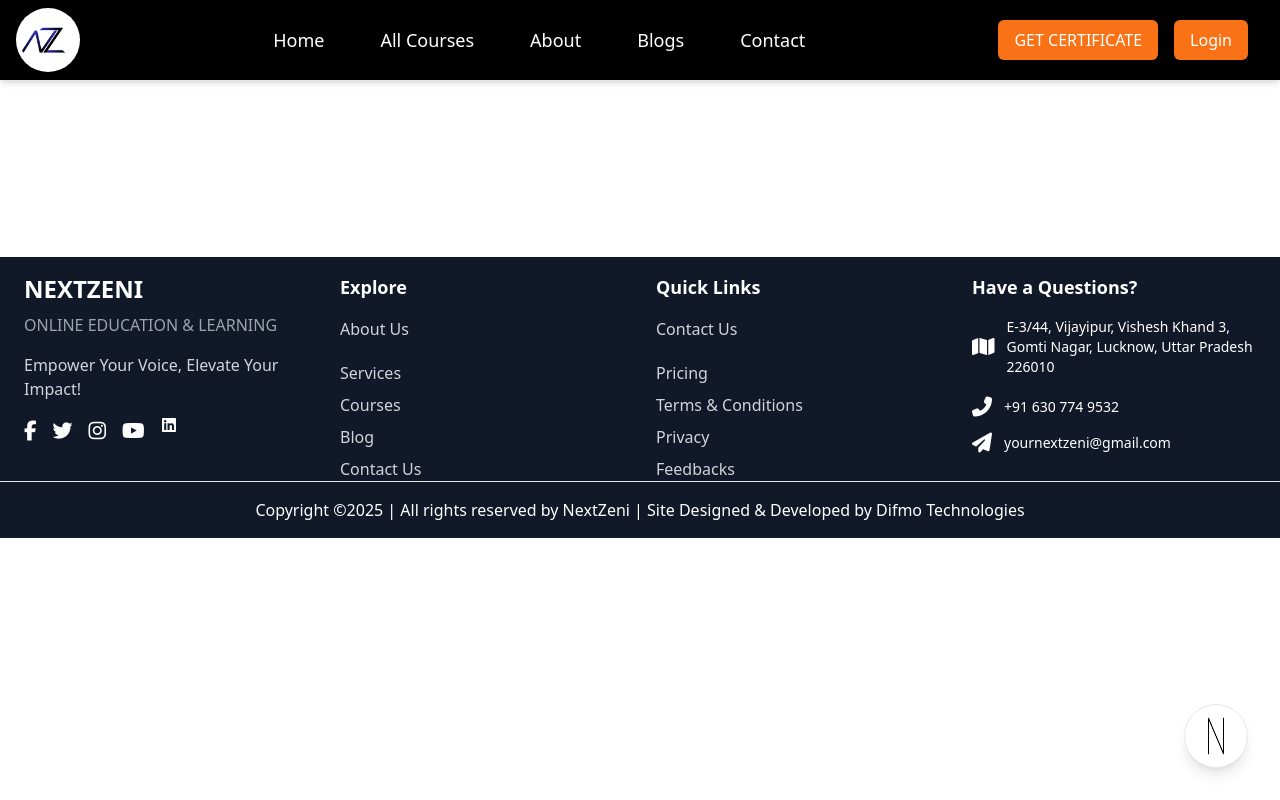
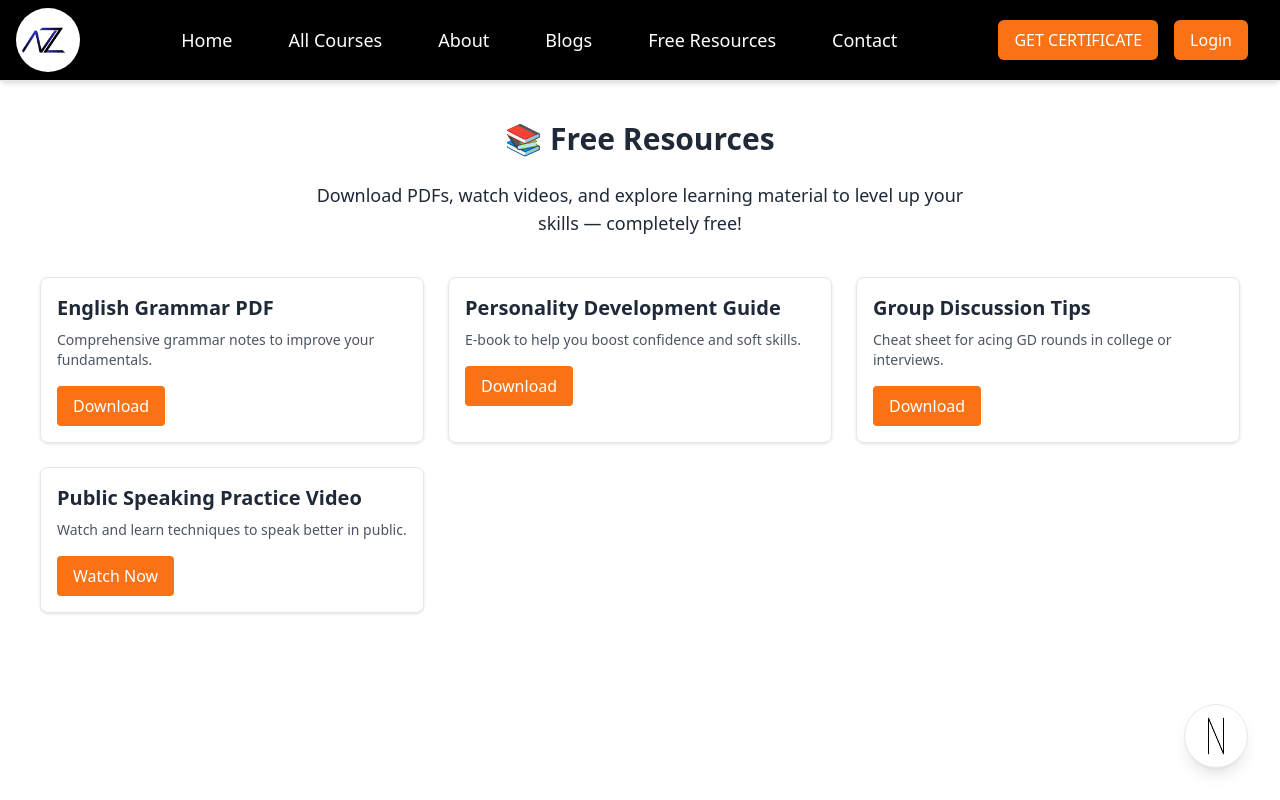
Before and after one commit to difmo/nextzeni, a React (Vite) app: page /free-resources in a window 1280 px wide. Shown: the top 800 px of the page. Built offline with nearby package versions, Linux system fonts and the light colour scheme; no server answers.

Commit message:
save chnage

```diff
--- a/src/App.jsx
+++ b/src/App.jsx
@@ -16,6 +16,7 @@
 import AuthRoutes from "./routes/AuthRoutes.jsx";
 import Providers from "./context/Providers.jsx";
 import BlogPage from "./admin/AddBlogs/BlogPage.jsx";
+import FreeResourcesPage from "./components/resources/FreeResourcesPage.jsx";
 
 function App() {
   return (
@@ -32,6 +33,8 @@
 
           <Route path="/blogs/*" element={<BlogRoutes />} />
           <Route path="/admin/*" element={<CreateBlogRoutes/>}/>
+          <Route path="/free-resources" element={<FreeResourcesPage/>} />
+
         </Routes>
         <Footer />
         <Floating />
--- a/src/components/common/header/Header.jsx
+++ b/src/components/common/header/Header.jsx
@@ -16,8 +16,10 @@
       { name: "All Courses", id: "courses" },
       { name: "About", id: "about" },
       { name: "Blogs", id: "blogs" },
+      { name: "Free Resources", path: "/free-resources" }, // 👈 Use `path` here
       { name: "Contact", id: "contact" },
     ];
+
 
     const handleScrollToSection = (sectionId) => {
       const section = document.getElementById(sectionId);
@@ -58,6 +60,15 @@
             >
               {navItems.map((item, index) => (
   <li key={index} className="text-lg">
+    {item.path ? (
+      <Link
+        to={item.path}
+        onClick={() => setClick(false)}
+        className="block px-4 py-2 text-center transition text-white hover:text-red-500"
+      >
+        {item.name}
+      </Link>
+    ) : (
       <button
         onClick={() => {
           handleScrollToSection(item.id);
@@ -67,8 +78,10 @@
       >
         {item.name}
       </button>
+    )}
   </li>
 ))}
+
             </ul>
 
             <div className="hidden md:block">
--- /dev/null
+++ b/src/components/resources/FreeResourcesPage.jsx
@@ -0,0 +1,58 @@
+import React from "react";
+
+const FreeResourcesPage = () => {
+  const resources = [
+    {
+      title: "English Grammar PDF",
+      description: "Comprehensive grammar notes to improve your fundamentals.",
+      link: "/downloads/english-grammar.pdf",
+      type: "PDF",
+    },
+    {
+      title: "Personality Development Guide",
+      description: "E-book to help you boost confidence and soft skills.",
+      link: "/downloads/pd-guide.pdf",
+      type: "E-Book",
+    },
+    {
+      title: "Group Discussion Tips",
+      description: "Cheat sheet for acing GD rounds in college or interviews.",
+      link: "/downloads/gd-tips.pdf",
+      type: "Cheat Sheet",
+    },
+    {
+      title: "Public Speaking Practice Video",
+      description: "Watch and learn techniques to speak better in public.",
+      link: "https://www.youtube.com/watch?v=example123",
+      type: "Video",
+    },
+  ];
+
+  return (
+    <section className="bg-white text-gray-800 py-10 px-4 md:px-10">
+      <h1 className="text-3xl font-bold text-center mb-6">📚 Free Resources</h1>
+      <p className="text-center mb-10 text-lg max-w-2xl mx-auto">
+        Download PDFs, watch videos, and explore learning material to level up your skills — completely free!
+      </p>
+
+      <div className="grid grid-cols-1 sm:grid-cols-2 lg:grid-cols-3 gap-6">
+        {resources.map((res, index) => (
+          <div key={index} className="border p-4 rounded-lg shadow hover:shadow-md transition">
+            <h3 className="text-xl font-semibold mb-2">{res.title}</h3>
+            <p className="mb-4 text-sm text-gray-600">{res.description}</p>
+            <a
+              href={res.link}
+              target="_blank"
+              rel="noopener noreferrer"
+              className="inline-block bg-orange-500 text-white px-4 py-2 rounded hover:bg-orange-600"
+            >
+              {res.type === "Video" ? "Watch Now" : "Download"}
+            </a>
+          </div>
+        ))}
+      </div>
+    </section>
+  );
+};
+
+export default FreeResourcesPage;
```
Lines whose indentation alone changed are shown as unchanged.
